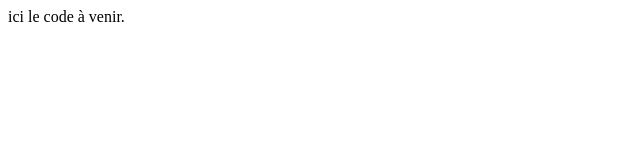
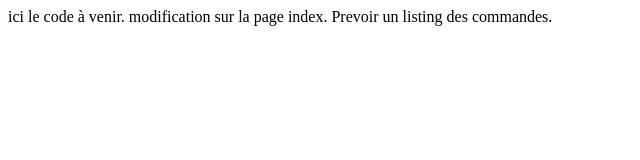
Before and after one commit to Mike-jha/git-tutorial, a plain HTML site: page index.html in a window 1280 px wide. Shown: the whole page, without its empty margins (0-640 px from the left). Drawn offline with Linux system fonts and the light colour scheme.

Commit message:
modification de la page index (ajout prévision)

```diff
--- a/index.html
+++ b/index.html
@@ -7,5 +7,8 @@
 </head>
 <body>
     ici le code à venir.
+    modification sur la page index.
+
+    Prevoir un listing des commandes.
 </body>
 </html>
```
